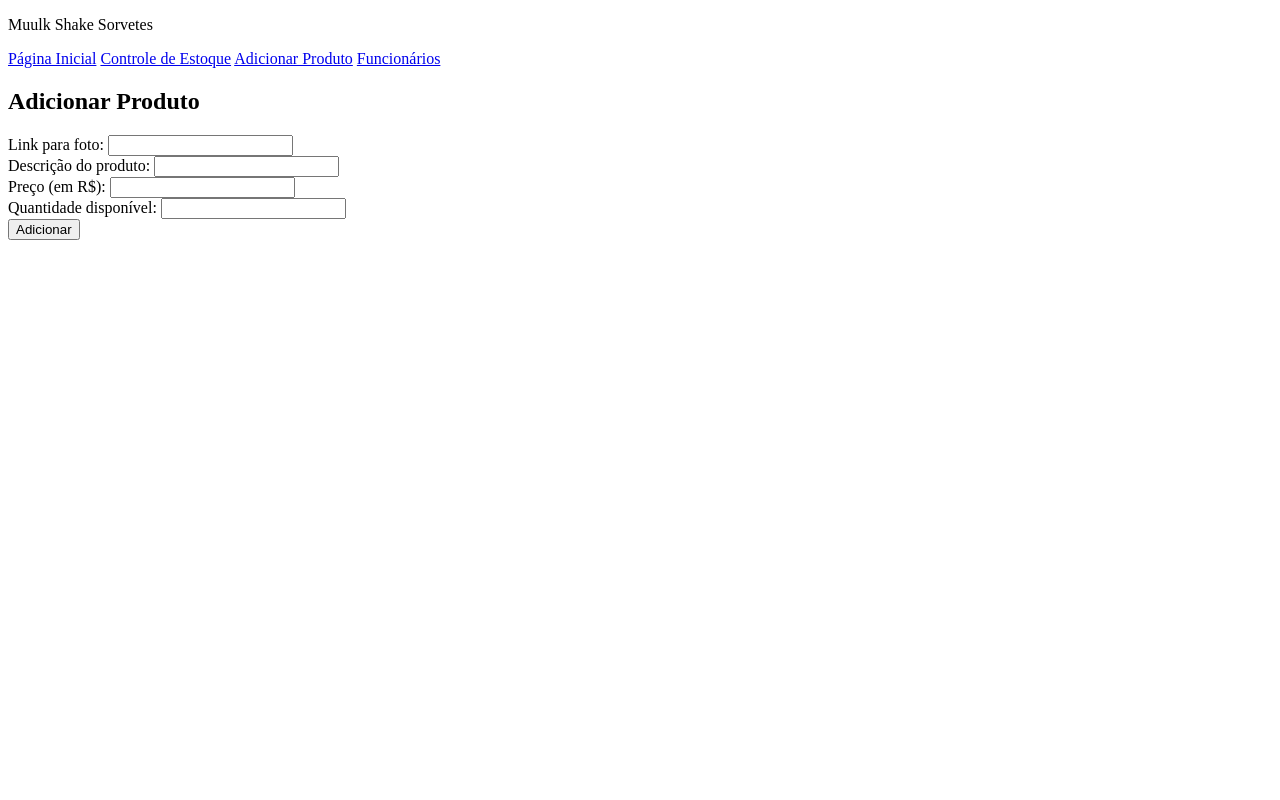
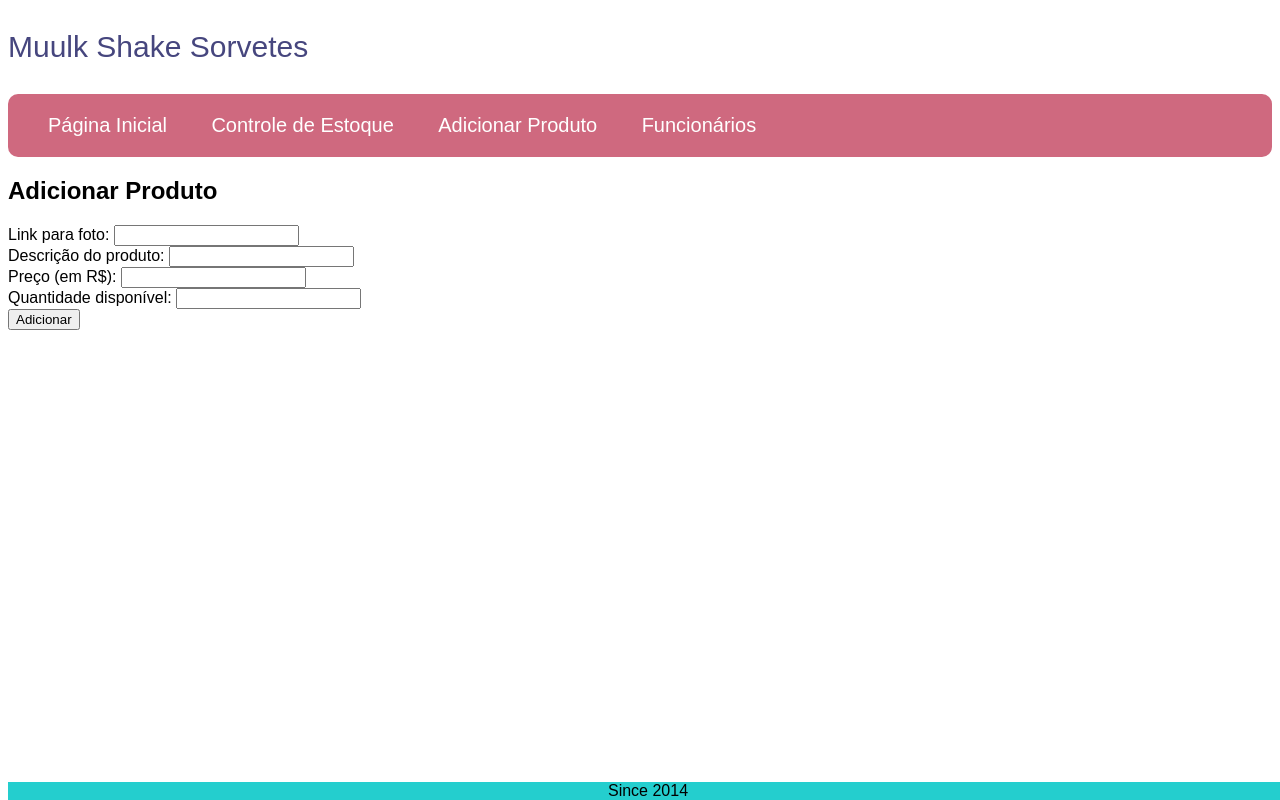
Before and after one commit to future4code/hooks-Rafael-SIlveira, a plain HTML site: page modulo1/html-sistema-loja/add-produto.html in a window 1280 px wide. Drawn offline with Linux system fonts and the light colour scheme.

Commit message:
sistema da loja com css

```diff
--- a/modulo1/html-sistema-loja/add-produto.html
+++ b/modulo1/html-sistema-loja/add-produto.html
@@ -5,19 +5,21 @@
     <meta name="viewport" content="width=device-width, initial-scale=1.0">
     <meta http-equiv="X-UA-Compatible" content="ie=edge">
     <title>Adicionar Produto</title>
+    <link rel='stylesheet' href="css/add-produto.css">
 </head>
 <body>
     <div>
-        <p>Muulk Shake Sorvetes</p>
+        <p class="titulo">Muulk Shake Sorvetes</p>
     </div>
 
-    <div>
-        <a href="index.html">Página Inicial</a>
-        <a href="ctrl-estoque.html">Controle de Estoque</a>
-        <a href="add-produto.html">Adicionar Produto</a>
-        <a href="funcionarios.html">Funcionários</a>
 
-    </div>
+        <div class="opcao-menu">
+            <a href="index.html">Página Inicial</a>
+            <a href="ctrl-estoque.html">Controle de Estoque</a>
+            <a href="add-produto.html">Adicionar Produto</a>
+            <a href="funcionarios.html">Funcionários</a>
+
+        </div>
 
 
     <h2>Adicionar Produto</h2>
@@ -51,6 +53,9 @@
         </div>
 
     </form>
+    <footer>
+        Since 2014
+    </footer>
 
 </body>
 </html>
--- /dev/null
+++ b/modulo1/html-sistema-loja/css/add-produto.css
@@ -0,0 +1,29 @@
+body {font-family: Arial, Helvetica, sans-serif}
+
+.opcao-menu {
+
+    background-color: rgb(207, 105, 127);
+    padding: 20px;
+    position: relative;
+    border-radius: 10px;
+
+}
+
+a {
+    text-decoration: none;
+    padding: 20px;
+    font-size: 20px;
+    color:rgb(255, 255, 255)
+
+}
+
+.titulo {
+    font-size: 30px;
+    color: rgb(70, 70, 126);
+}
+footer {position: absolute;
+    bottom: 0;
+    background-color: rgb(36, 206, 206);
+    width: 100%;
+    text-align: center;
+}
--- /dev/null
+++ b/modulo1/html-sistema-loja/css/ctrl-estoque.css
@@ -0,0 +1,29 @@
+body {font-family: Arial, Helvetica, sans-serif}
+
+.opcao-menu {
+
+    background-color: rgb(207, 105, 127);
+    padding: 20px;
+    position: relative;
+    border-radius: 10px;
+
+}
+
+a {
+    text-decoration: none;
+    padding: 20px;
+    font-size: 20px;
+    color:rgb(255, 255, 255)
+
+}
+
+.titulo {
+    font-size: 30px;
+    color: rgb(70, 70, 126);
+}
+footer {position: absolute;
+
+    background-color: rgb(36, 206, 206);
+   width: 100%;
+    text-align: center;
+}
--- /dev/null
+++ b/modulo1/html-sistema-loja/css/funcionarios.css
@@ -0,0 +1,29 @@
+body {font-family: Arial, Helvetica, sans-serif}
+
+.opcao-menu {
+
+    background-color: rgb(207, 105, 127);
+    padding: 20px;
+    position: relative;
+    border-radius: 10px;
+
+}
+
+a {
+    text-decoration: none;
+    padding: 20px;
+    font-size: 20px;
+    color:rgb(255, 255, 255)
+
+}
+
+.titulo {
+    font-size: 30px;
+    color: rgb(70, 70, 126);
+}
+footer {position: absolute;
+    bottom: 0;
+    background-color: rgb(36, 206, 206);
+    width: 100%;
+    text-align: center;
+}
--- /dev/null
+++ b/modulo1/html-sistema-loja/css/index.css
@@ -0,0 +1,31 @@
+body {font-family: Arial, Helvetica, sans-serif}
+
+h1 {
+    color: rgb(70, 70, 126);
+}
+.opcao-menu {
+
+    background-color: rgb(207, 105, 127);
+    padding: 20px;
+    position: relative;
+    border-radius: 10px;
+
+}
+a {
+    text-decoration: none;
+    padding: 20px;
+    font-size: 20px;
+    color:rgb(255, 255, 255)
+
+}
+
+.chamada {
+    margin-top: 20px;
+}
+
+footer {position: absolute;
+    bottom: 0;
+    background-color: rgb(36, 206, 206);
+    width: 100%;
+    text-align: center;
+}
```
Also changed, not shown: modulo1/html-sistema-loja/ctrl-estoque.html (+7 -2 lines), modulo1/html-sistema-loja/funcionarios.html (+7 -2 lines), modulo1/html-sistema-loja/index.html (+7 -2 lines).
